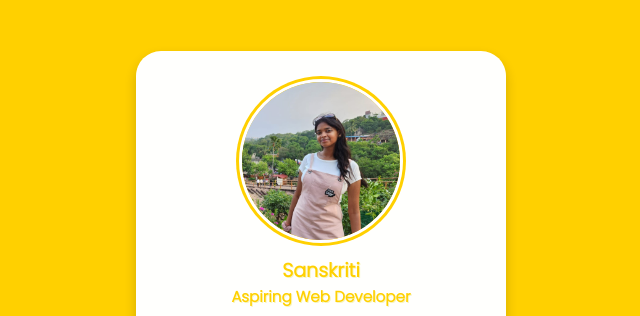
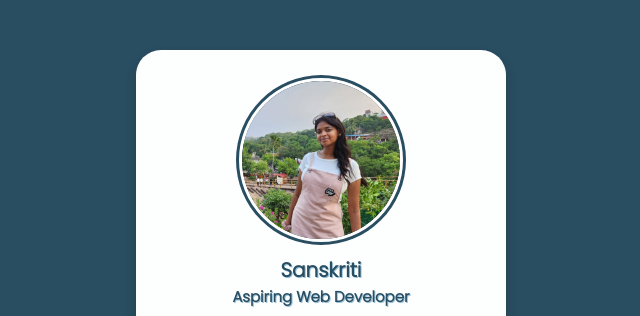
Before and after one commit to sanskritividushi/ProfileCard, a plain HTML site: page index.html in a window 1280 px wide. Shown: the part 184-500 px from the top of the page, without its empty margins (319-959 px from the left). Drawn offline with nearby package versions, Linux system fonts and the light colour scheme.

Commit message:
Changing BG color

```diff
--- a/style.css
+++ b/style.css
@@ -10,7 +10,7 @@ body {
     display: flex;
     align-items: center;
     justify-content: center;
-    background: #ffd000;
+    background: #294D61;
 
 }
 
@@ -33,7 +33,7 @@ body {
     height: 170px;
     width: 170px;
     border-radius: 80%;
-    background-color: #ffd000;
+    background-color: #294D61;
     padding: 3px;
     margin-bottom: 10px;
 }
@@ -50,27 +50,27 @@ body {
     display: flex;
     flex-direction: column;
     align-items: center;
-    color: #ffd000
+    color: #294D61;
 }
 .content .name {
-    font-size: 1.2rem;
-    font-weight: 650;
-    text-shadow: 1px 1px rgb(247, 245, 195);
+    font-size: 20px;
+    font-weight: bold;
+    text-shadow: 1px 1px rgb(154, 195, 218);
 
 }
 .content .job {
-    font-size: 0.95rem;
-    font-weight: 500;
-    text-shadow: 1px 1px rgb(247, 245, 195);
+    font-size: 15px;
+    font-weight: bold;
+    text-shadow: 1px 1px rgb(154, 195, 218);
 
 }
 
 .profcard .social {
-    /* position: absolute; */
     bottom: 10px;
     display: flex;
     margin-top: 15px;
 }
+
 .social .links{
     height: 34px;
     width: 34px;
```
